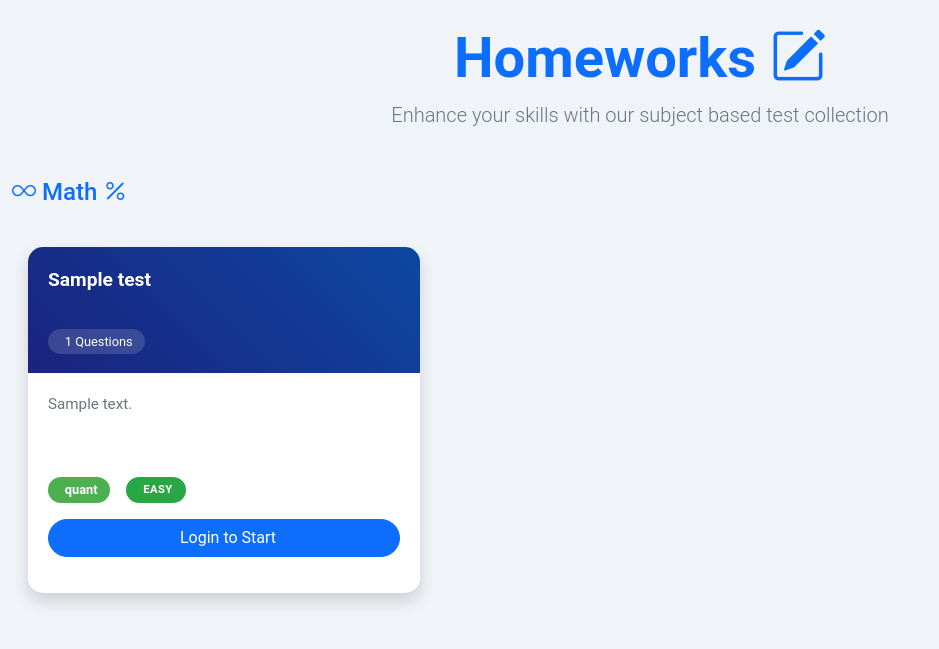
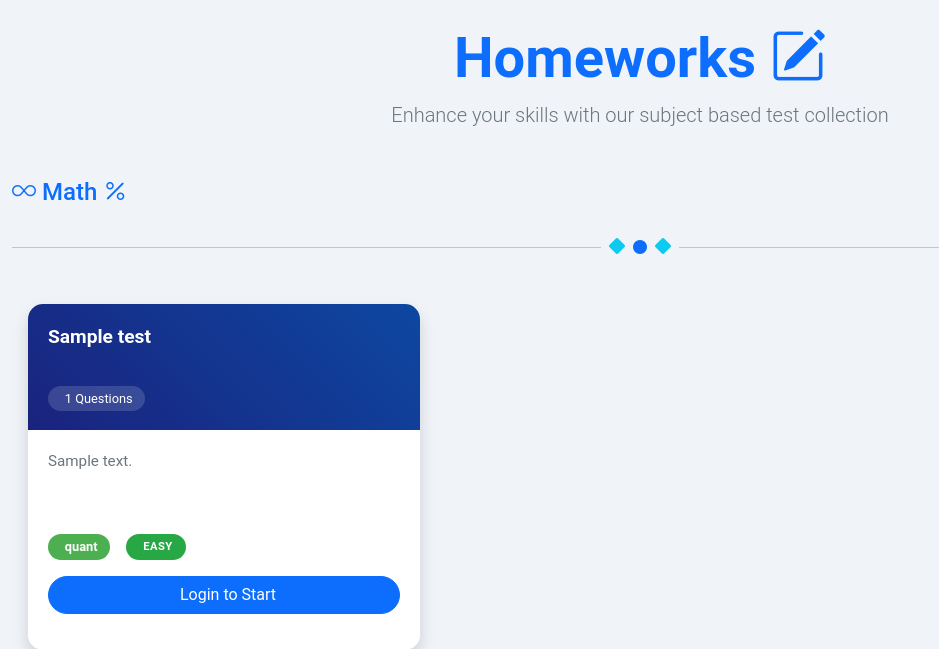
Before and after one commit to usmanjohn/powerty, a Django app: page /tests/ in a window 1280 px wide. Shown: the part 64-713 px from the top of the page, without its empty margins (0-939 px from the left). Run offline with Django 5.2, Linux system fonts and the light colour scheme; tables that the repository leaves empty hold one stand-in row (values such as "Sample post"); some libraries are stand-ins or nearby versions.

Commit message:
decochange

```diff
--- a/homeworks/templates/homeworks/test_list.html
+++ b/homeworks/templates/homeworks/test_list.html
@@ -145,6 +145,7 @@
             <h4 class="mb-4 text-primary">
                 {% if type == 'math' %}
                 <i class="bi bi-infinity"></i> {{ type|title }} <i class="bi bi-percent"></i>
+
                 {% elif type == 'geometry' %}
                 <i class="bi bi-square"></i>  {{ type|title }}  <i class="bi bi-triangle"></i>
                 {% elif type == 'mixed' %}
@@ -154,7 +155,13 @@
                 {% endif %}
 
             </h4>
-
+            <div class="d-flex justify-content-center align-items-center gap-2 mb-4">
+                <hr class="border-2 border-primary flex-grow-1 opacity-75">
+                <i class="bi bi-diamond-fill text-info"></i>
+                <i class="bi bi-circle-fill text-primary small"></i>
+                <i class="bi bi-diamond-fill text-info"></i>
+                <hr class="border-2 border-primary flex-grow-1 opacity-75">
+            </div>
         <div class="test-grid">
             {% for test in type_tests %}
                 <div class="card shadow test-card card-hover">
```
Also changed, not shown: practice/templates/practice/practice_list.html (+7 -0 lines).
